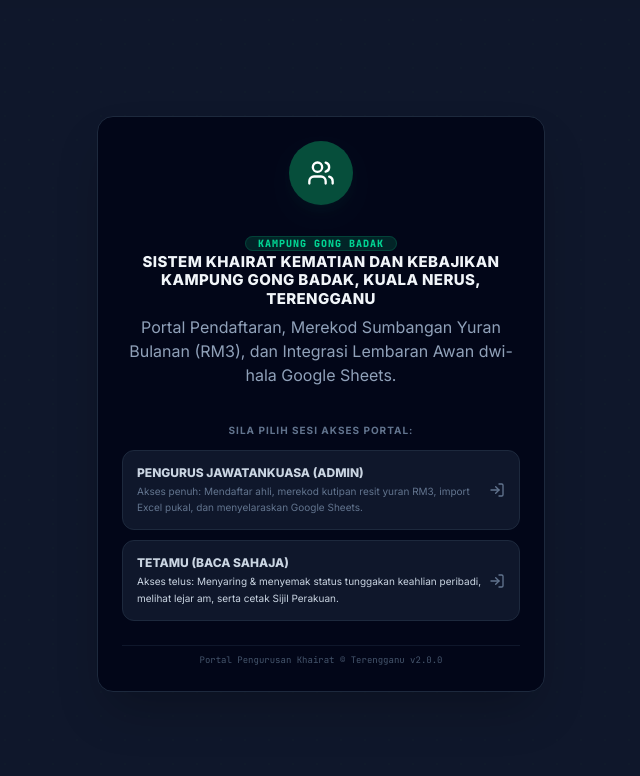
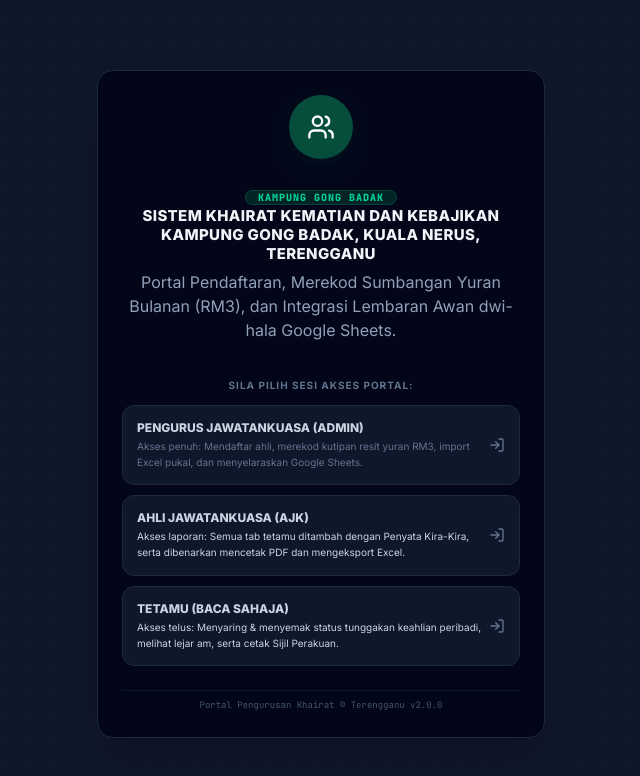
Before and after one commit to khairatkematiantpgb-hash/Khairat-V3, a React (Vite) app: page / in a window 1280 px wide. Shown: the top 776 px of the page, without its empty margins (319-959 px from the left). Built offline with nearby package versions, Linux system fonts and the light colour scheme; no server answers.

Commit message:
feat: add AJK role with financial report access
Introduced 'ajk' user role to allow committee members to view the financial ledger and reports while maintaining restricted access to sensitive administrative controls.

```diff
--- a/src/App.tsx
+++ b/src/App.tsx
@@ -35,9 +35,9 @@ export default function App() {
     return getDefaultAppState();
   });
 
-  const [currentRole, setCurrentRole] = useState<'admin' | 'user' | null>(() => {
+  const [currentRole, setCurrentRole] = useState<'admin' | 'user' | 'ajk' | null>(() => {
     const cachedRole = localStorage.getItem('khairat_gong_badak_role_v1');
-    return (cachedRole === 'admin' || cachedRole === 'user') ? cachedRole : null; // null triggers Login Gate view
+    return (cachedRole === 'admin' || cachedRole === 'user' || cachedRole === 'ajk') ? cachedRole as any : null; // null triggers Login Gate view
   });
 
   const [activeTab, setActiveTab] = useState('overview');
@@ -294,11 +294,11 @@ export default function App() {
   }, [currentRole, state.useGoogleSheets, state.appsScriptUrl]);
 
   // Handle simulated login
-  const handleLogin = async (role: 'admin' | 'user') => {
+  const handleLogin = async (role: 'admin' | 'user' | 'ajk') => {
     setCurrentRole(role);
     localStorage.setItem('khairat_gong_badak_role_v1', role);
-    // If user is visitor (read-only), safety-switch tab to overview if it was integrasi or payment
-    if (role === 'user') {
+    // If user is visitor (read-only) or AJK (read-only with financial statement), safety-switch tab to overview if it was integrasi or payment
+    if (role === 'user' || role === 'ajk') {
       setActiveTab('overview');
     }
 
@@ -401,6 +401,20 @@ export default function App() {
                       <p className="text-[10px] text-slate-500 mt-0.5 leading-relaxed">Akses penuh: Mendaftar ahli, merekod kutipan resit yuran RM3, import Excel pukal, dan menyelaraskan Google Sheets.</p>
                     </div>
                     <LogIn className="h-4 w-4 shrink-0 text-slate-500 group-hover:text-emerald-400 transition" />
+                  </div>
+                </button>
+
+                {/* Ahli Jawatankuasa (AJK) Button option */}
+                <button
+                  onClick={() => handleLogin('ajk')}
+                  className="p-3.5 bg-slate-900 hover:bg-[#1e1b4b] border border-slate-800 hover:border-amber-600/40 text-left rounded-xl group transition-all duration-150 cursor-pointer text-slate-300 hover:text-white"
+                >
+                  <div className="flex justify-between items-center">
+                    <div>
+                      <span className="font-extrabold text-xs block group-hover:text-amber-400">AHLI JAWATANKUASA (AJK)</span>
+                      <p className="text-[10px] text-slate-550 mt-0.5 leading-relaxed font-sans">Akses laporan: Semua tab tetamu ditambah dengan Penyata Kira-Kira, serta dibenarkan mencetak PDF dan mengeksport Excel.</p>
+                    </div>
+                    <LogIn className="h-4 w-4 shrink-0 text-slate-500 group-hover:text-amber-400 transition" />
                   </div>
                 </button>
 
@@ -570,6 +584,7 @@ export default function App() {
           {activeTab === 'rumusan' && (
             <ReportsSummary
               state={state}
+              currentRole={currentRole}
               onViewProfile={(noAhli) => {
                 setSelectedMemberId(noAhli);
                 setActiveTab('profile');
@@ -577,7 +592,7 @@ export default function App() {
             />
           )}
 
-          {activeTab === 'kewangan' && currentRole === 'admin' && (
+          {activeTab === 'kewangan' && (currentRole === 'admin' || currentRole === 'ajk') && (
             <PenyataKiraKira
               state={state}
               onChangeState={handleChangeState}
--- a/src/components/MemberDatabase.tsx
+++ b/src/components/MemberDatabase.tsx
@@ -13,7 +13,7 @@ interface MemberDatabaseProps {
   onChangeState: (state: AppState) => void;
   onRefresh: () => Promise<void>;
   syncLoading: boolean;
-  currentRole: 'admin' | 'user';
+  currentRole: 'admin' | 'user' | 'ajk' | null;
   onViewProfile?: (noAhli: string) => void;
 }
 
@@ -584,7 +584,7 @@ export default function MemberDatabase({ state, onChangeState, onRefresh, syncLo
             <p className="text-[10px] text-slate-400">Melihat, menapis, menyaring, dan mengemas kini senarai ahli Khairat.</p>
           </div>
           <div className="flex items-center gap-2">
-            {currentRole !== 'user' && (
+            {currentRole === 'admin' && (
               <button
                 onClick={() => {
                   setShowBulkPasteModal(true);
@@ -653,7 +653,7 @@ export default function MemberDatabase({ state, onChangeState, onRefresh, syncLo
           <div className="text-[10px] font-bold text-slate-500 uppercase tracking-tight font-sans">
             Memaparkan <span className="text-emerald-700 bg-emerald-50 px-1.5 py-0.5 rounded border border-emerald-150">{filteredMembers.length} Rekod Ahli</span> untuk penapisan semasa
           </div>
-          {currentRole === 'admin' && (
+          {currentRole !== 'user' && (
             <div className="flex gap-2 w-full sm:w-auto">
               <button
                 onClick={downloadExcel}
--- a/src/components/PaymentLedger.tsx
+++ b/src/components/PaymentLedger.tsx
@@ -13,7 +13,7 @@ interface PaymentLedgerProps {
   onChangeState: (state: AppState) => void;
   onRefresh: () => Promise<void>;
   syncLoading: boolean;
-  currentRole: 'admin' | 'user';
+  currentRole: 'admin' | 'user' | 'ajk' | null;
 }
 
 export default function PaymentLedger({ state, onChangeState, onRefresh, syncLoading, currentRole }: PaymentLedgerProps) {
@@ -784,6 +784,7 @@ export default function PaymentLedger({ state, onChangeState, onRefresh, syncLoa
           <div className="text-[10px] font-bold text-slate-500 uppercase tracking-tight">
             Memaparkan <span className="text-emerald-700 bg-emerald-50 px-1.5 py-0.5 rounded border border-emerald-150">{filteredLedger.length} Rekod</span> untuk penapisan semasa
           </div>
+          {currentRole !== 'user' && (
             <div className="flex gap-2 w-full sm:w-auto">
               <button
                 onClick={downloadExcel}
@@ -802,6 +803,7 @@ export default function PaymentLedger({ state, onChangeState, onRefresh, syncLoa
                 <span>Muat Turun PDF / Cetak</span>
               </button>
             </div>
+          )}
         </div>
 
         {/* Main ledger grid table */}
--- a/src/components/PenyataKiraKira.tsx
+++ b/src/components/PenyataKiraKira.tsx
@@ -7,7 +7,7 @@ import { createPortal } from 'react-dom';
 interface PenyataKiraKiraProps {
   state: AppState;
   onChangeState: (newState: AppState) => void;
-  currentRole: 'admin' | 'user' | null;
+  currentRole: 'admin' | 'user' | 'ajk' | null;
 }
 
 export const ACCOUNTS_LIST = [
--- a/src/components/ReportsSummary.tsx
+++ b/src/components/ReportsSummary.tsx
@@ -12,9 +12,10 @@ import { createPortal } from 'react-dom';
 interface ReportsSummaryProps {
   state: AppState;
   onViewProfile?: (noAhli: string) => void;
+  currentRole: 'admin' | 'user' | 'ajk' | null;
 }
 
-export default function ReportsSummary({ state, onViewProfile }: ReportsSummaryProps) {
+export default function ReportsSummary({ state, onViewProfile, currentRole }: ReportsSummaryProps) {
   const [searchQuery, setSearchQuery] = useState('');
   const [isPrinting, setIsPrinting] = useState(false);
   const [filterGroup, setFilterGroup] = useState<string>('all');
@@ -431,6 +432,7 @@ export default function ReportsSummary({ state, onViewProfile }: ReportsSummaryP
           </div>
 
           {/* Action buttons on the right - Merged with only "Semua Ahli" layout */}
+          {currentRole !== 'user' && (
             <div className="flex items-center gap-1.5 self-stretch sm:self-auto ml-auto">
               <button
                 onClick={() => setIsPrinting(true)}
@@ -449,6 +451,7 @@ export default function ReportsSummary({ state, onViewProfile }: ReportsSummaryP
                 Eksport Excel (CSV)
               </button>
             </div>
+          )}
         </div>
 
         {/* Search Filter input */}
```
Also changed, not shown: src/components/Navbar.tsx (+6 -3 lines). Lines whose indentation alone changed are shown as unchanged.
